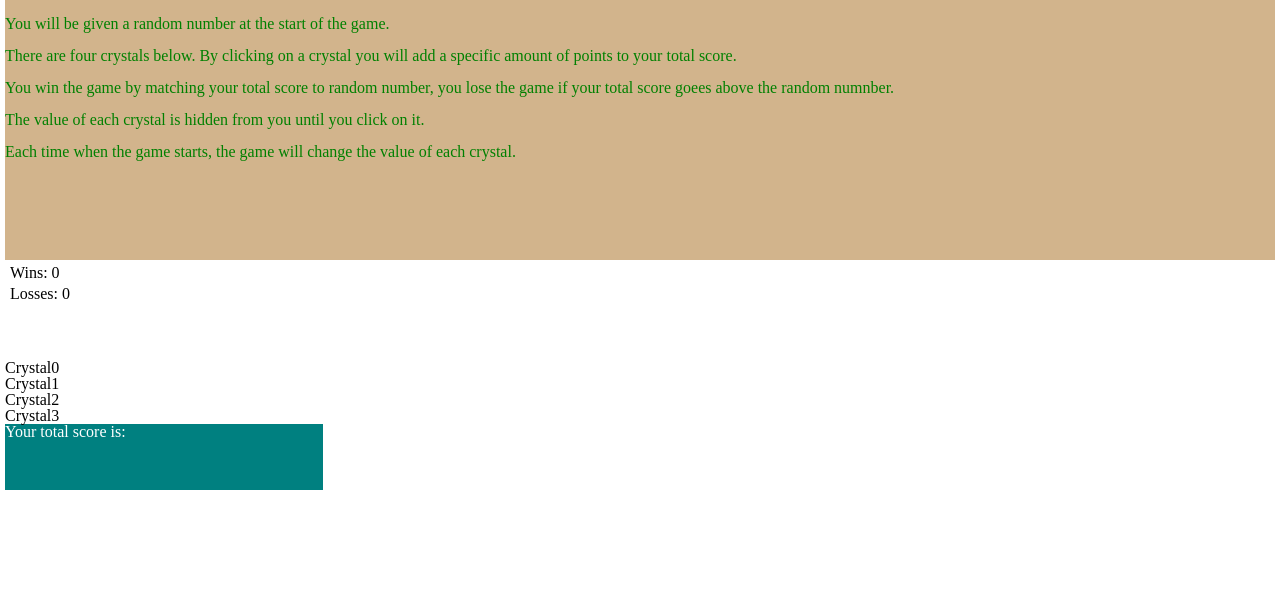
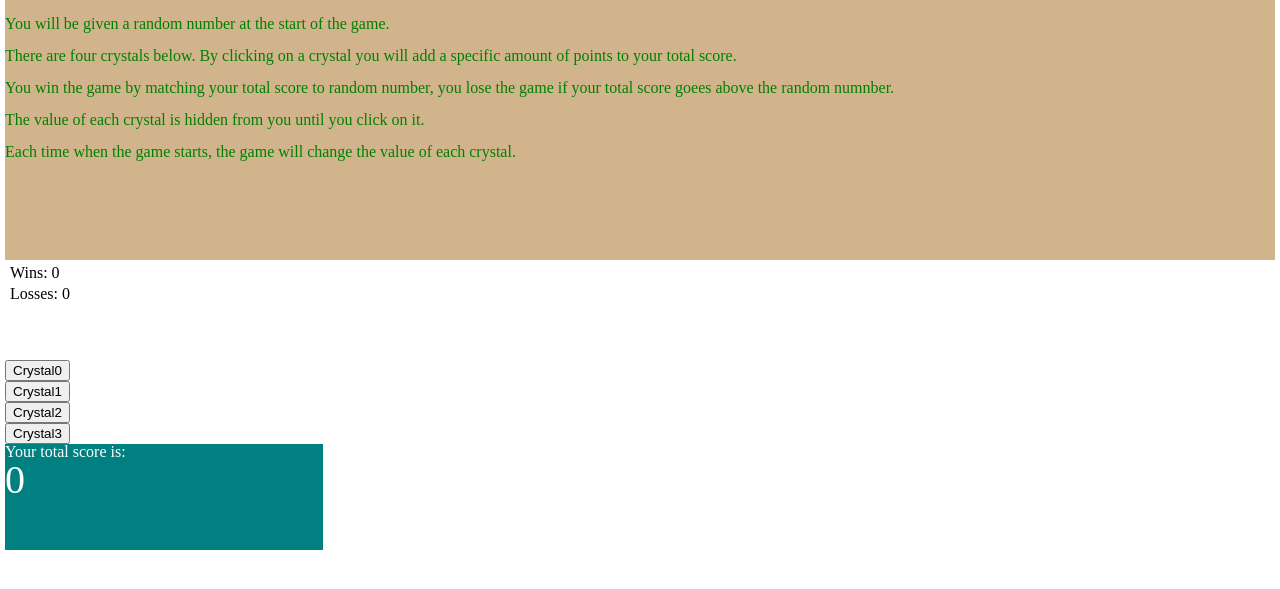
Before and after one commit to Lindsay-B-Miller/unit-4-game, a plain HTML site: page index.html in a window 1280 px wide. Shown: the part 89-678 px from the top of the page. Drawn offline with nearby package versions, Linux system fonts and the light colour scheme.

Commit message:
added a value to button for crystal 0

```diff
--- a/assets/javascript/game.js
+++ b/assets/javascript/game.js
@@ -8,7 +8,7 @@ var crystal3;
 var crystal3;
 var random = [];
 var arrayClicks = [];
-var totalScore;
+var totalScore = 0;
 
 // Need to generate a random number to be the target between 19-120
 function targetNum(min, max) {
@@ -46,12 +46,22 @@ console.log("crystal2: " + crystal2);
 var crystal3 = random[3];
 console.log("crystal3: " + crystal3);
 
+//function for pushing value onto button in HTML
+function buttonValue() {
+    document.getElementById("crystal0").value = crystal0;
+};
+buttonValue();
+
+
 // On click event to record when a crystal has been clicked and the value of that crystal================================
 
 //Grabs value on click for crystal 0
 $("#crystal0").on("click", function () {
-    console.log(crystal0 + "clicked crystal0");
+    // console.log(crystal0 + "clicked crystal0");
+    console.log("crystal0: " + $(this).val());
     arrayClicks.push(crystal0);
+    // totalScore = (crystal0 + valueOf(totalScore));
+    // console.log("total score: " + totalScore);
 });
 //Grabs value on click for crystal 1
 $("#crystal1").on("click", function () {
@@ -69,17 +79,22 @@ $("#crystal3").on("click", function () {
     arrayClicks.push(crystal3);
 });
 
+
+
 //array of all clicks occurred
 console.log(arrayClicks)
 
 // Create a score that increases by the number added by the crystals===================================
 // Add all elements of arrayClick together
 
+var theTotal = 0;
+$('button').click(function () {
+    theTotal = Number(theTotal) + Number($(this).val());
+    $('#score-number').text("Total: " + theTotal);
+});
 
+$('#score-number').text("Total: " + theTotal);
 
-// function myFunction() {
-document.getElementById("score-number").innerHTML = sum;
-// }
 
 
 // User wins if generatedTargetNum === totalScore
@@ -102,4 +117,4 @@ function reset() {
 
 }
 
-// document.getElementById('crystal1').innerHTML = "crystal1: " + random[0];
+document.getElementById('score-number').innerHTML = totalScore;
--- a/index.html
+++ b/index.html
@@ -38,10 +38,10 @@
     <span class="clearfix"></span>
     <div class="crystals">
         <div class="row">
-            <div id="crystal0" class="col crystal">Crystal0</div>
-            <div id="crystal1" class="col crystal">Crystal1</div>
-            <div id="crystal2" class="col crystal">Crystal2</div>
-            <div id="crystal3" class="col crystal">Crystal3</div>
+            <button id="crystal0" class="col crystal">Crystal0</button>
+            <button id="crystal1" class="col crystal">Crystal1</button>
+            <button id="crystal2" class="col crystal">Crystal2</button>
+            <button id="crystal3" class="col crystal">Crystal3</button>
         </div>
     </div>
     <span class="clearfix"></span>
```
